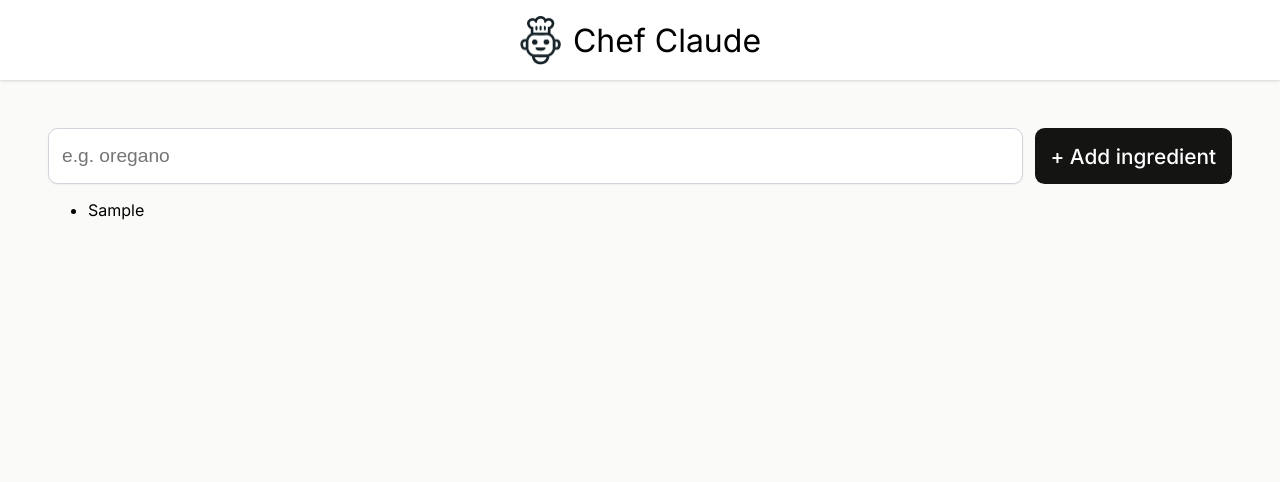
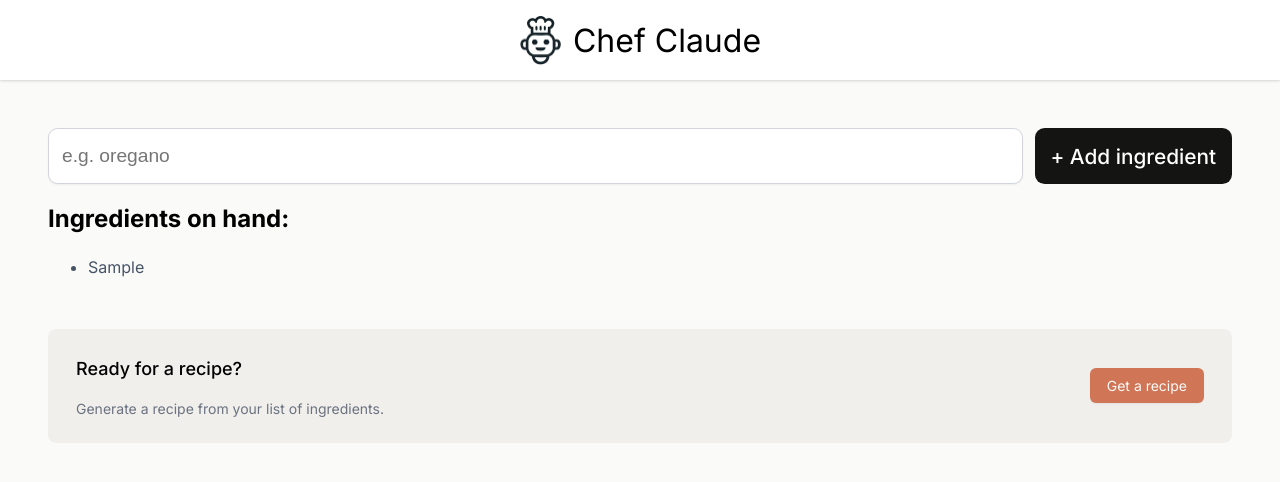
Before and after one commit to cdewangan24/chef_claude, a React (Vite) app: page / in a window 1280 px wide. Both pictures are taken after typing "Sample" into the empty fields and a click on the button "+ Add ingredient". Shown: the top 482 px of the page. Built offline with nearby package versions, Linux system fonts and the light colour scheme.

Commit message:
basic page setup done

```diff
--- a/src/components/Main.jsx
+++ b/src/components/Main.jsx
@@ -24,9 +24,17 @@
                 />
                 <button className="add-ingredient-button">+ Add ingredient</button>
             </form>
-            <ul>
-                {ingredientsListItems}
-            </ul>
+            { ingredients.length > 0 && <section>
+                <h2>Ingredients on hand:</h2>
+                <ul className="ingredients-list" aria-live="polite">{ingredientsListItems}</ul>
+                <div className="get-recipe-container">
+                    <div>
+                        <h3>Ready for a recipe?</h3>
+                        <p>Generate a recipe from your list of ingredients.</p>
+                    </div>
+                    <button>Get a recipe</button>
+                </div>
+            </section>}
         </main>
     )
 }
--- a/src/index.css
+++ b/src/index.css
@@ -60,3 +60,45 @@
     font-size: 1.3rem;
     border: none;
 }
+
+ul.ingredients-list {
+    margin-bottom: 48px;
+}
+
+ul.ingredients-list > li {
+    color: #475467;
+    line-height: 28px;
+}
+
+.get-recipe-container {
+    display: flex;
+    justify-content: space-between;
+    align-items: center;
+    border-radius: 8px;
+    background: #F0EFEB;
+    padding: 10px 28px;
+}
+
+.get-recipe-container h3 {
+    font-size: 1.125rem;
+    font-weight: 500;
+    line-height: 24px;
+}
+
+.get-recipe-container p {
+    color: #6B7280;
+    font-size: 0.875rem;
+    line-height: 20px;
+}
+
+.get-recipe-container button {
+    border: none;
+    border-radius: 6px;
+    background: #D17557;
+    box-shadow: 0px 1px 2px 0px rgba(0, 0, 0, 0.05);
+    color: #FAFAF8;
+    padding: 9px 17px;
+    font-family: Inter, sans-serif;
+    font-size: 0.875rem;
+    cursor: pointer;
+}
```
